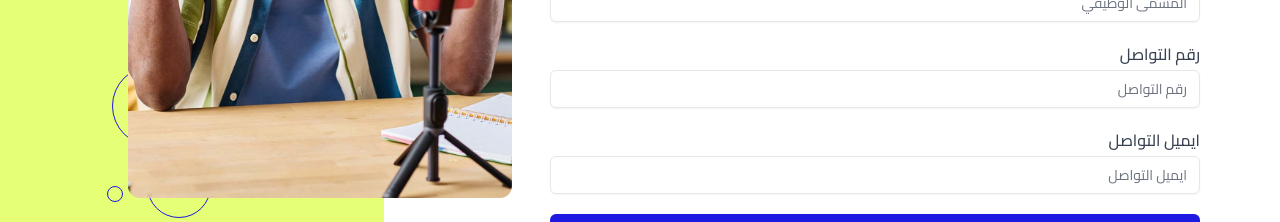
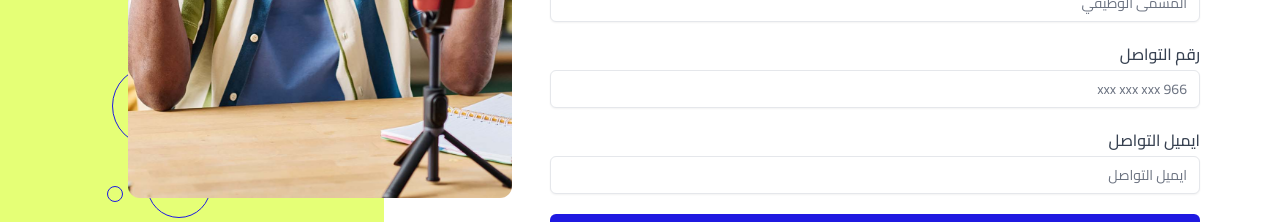
Before and after one commit to X-Vneer/UGC, a Next.js app: page /contact-us/personal-details in a window 1280 px wide. Shown: the part 454-676 px from the top of the page. Built offline with nearby package versions, Linux system fonts and the light colour scheme.

Commit message:
fixed number validatoin

```diff
--- a/src/app/contact-us/personal-details/page.tsx
+++ b/src/app/contact-us/personal-details/page.tsx
@@ -88,7 +88,7 @@ export default function ContactUs() {
             return (
               <Input
                 error={errors.phoneNumber}
-                placeholder="رقم التواصل"
+                placeholder="966 xxx xxx xxx"
                 {...field}
                 required
                 label="رقم التواصل"
--- a/src/app/contact-us/service-information/page.tsx
+++ b/src/app/contact-us/service-information/page.tsx
@@ -55,13 +55,16 @@ export default function ContactUs() {
     console.log("🚀 ~ onSubmit ~ data:", data)
     // updateFormData(data)
     // Router.push("/contact-us/service-information")
+    // TODO handle form submission
   })
 
   return (
     <div>
       <div className="max-md:text-center">
         <h1 className="text-3xl font-semibold  leading-loose">كن ترند الان</h1>
-        <p className=" font-medium text-gray-500">معلوامت العلامة التجارية تهمنا </p>
+        <p className=" font-medium text-gray-500">
+          يمكنك اختيار تفاصيل الخدمة التي تحتاجها{" "}
+        </p>
       </div>
 
       <div className=" my-5">
--- a/src/validation/contact-us.ts
+++ b/src/validation/contact-us.ts
@@ -6,7 +6,7 @@ const PersonalDataSchema = z.object({
   phoneNumber: z
     .string()
     .min(1, "رقم التواصل مطلوب")
-    .regex(/^(966)\d{7}$/, "الرجاء استخدام رقم سعودي"),
+    .regex(/^(966)\d{9}$/, "الرجاء استخدام رقم سعودي"),
   email: z.string().email("يرجى كتابة ايميل صحيح"),
 })
 const BrandInformationSchema = z.object({
```
